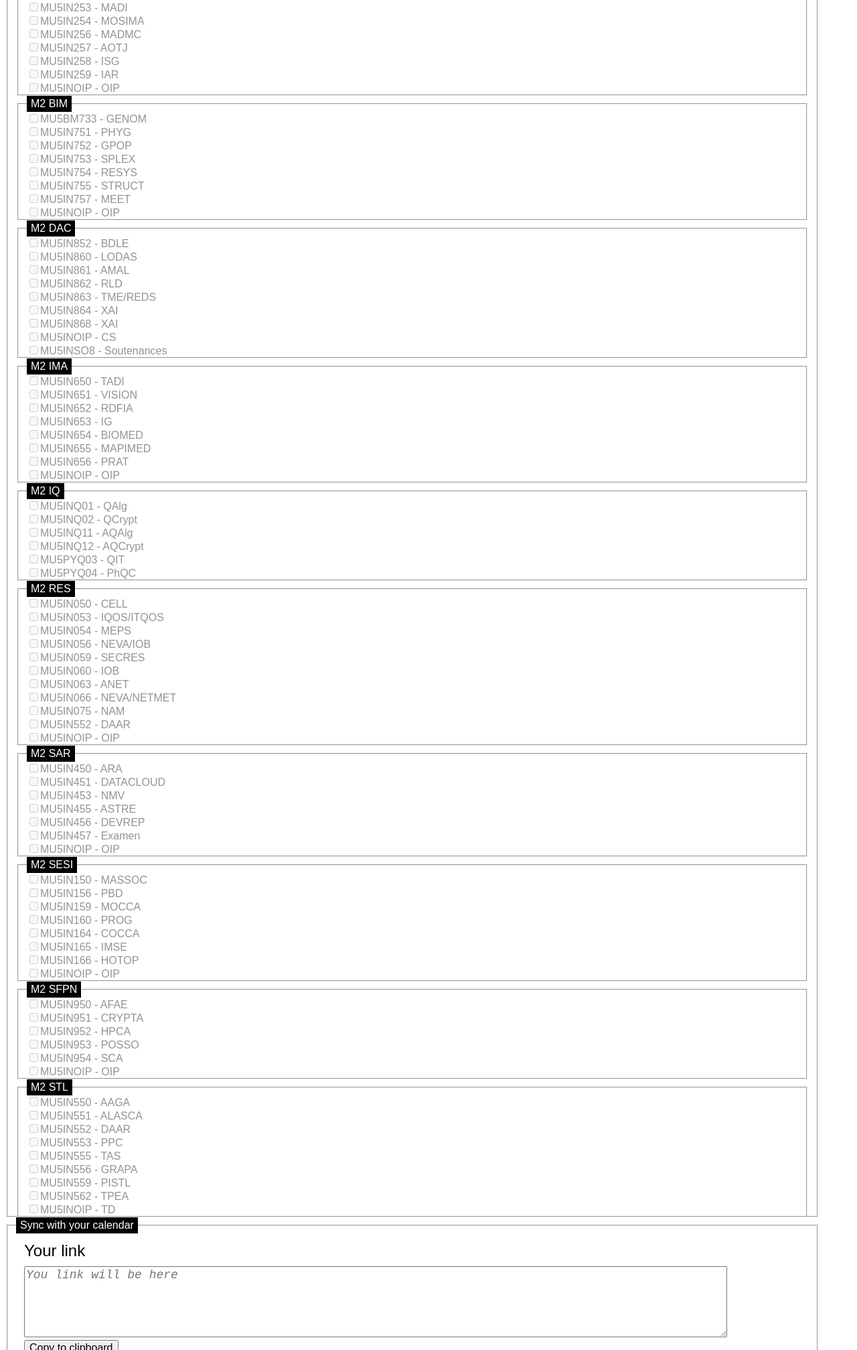
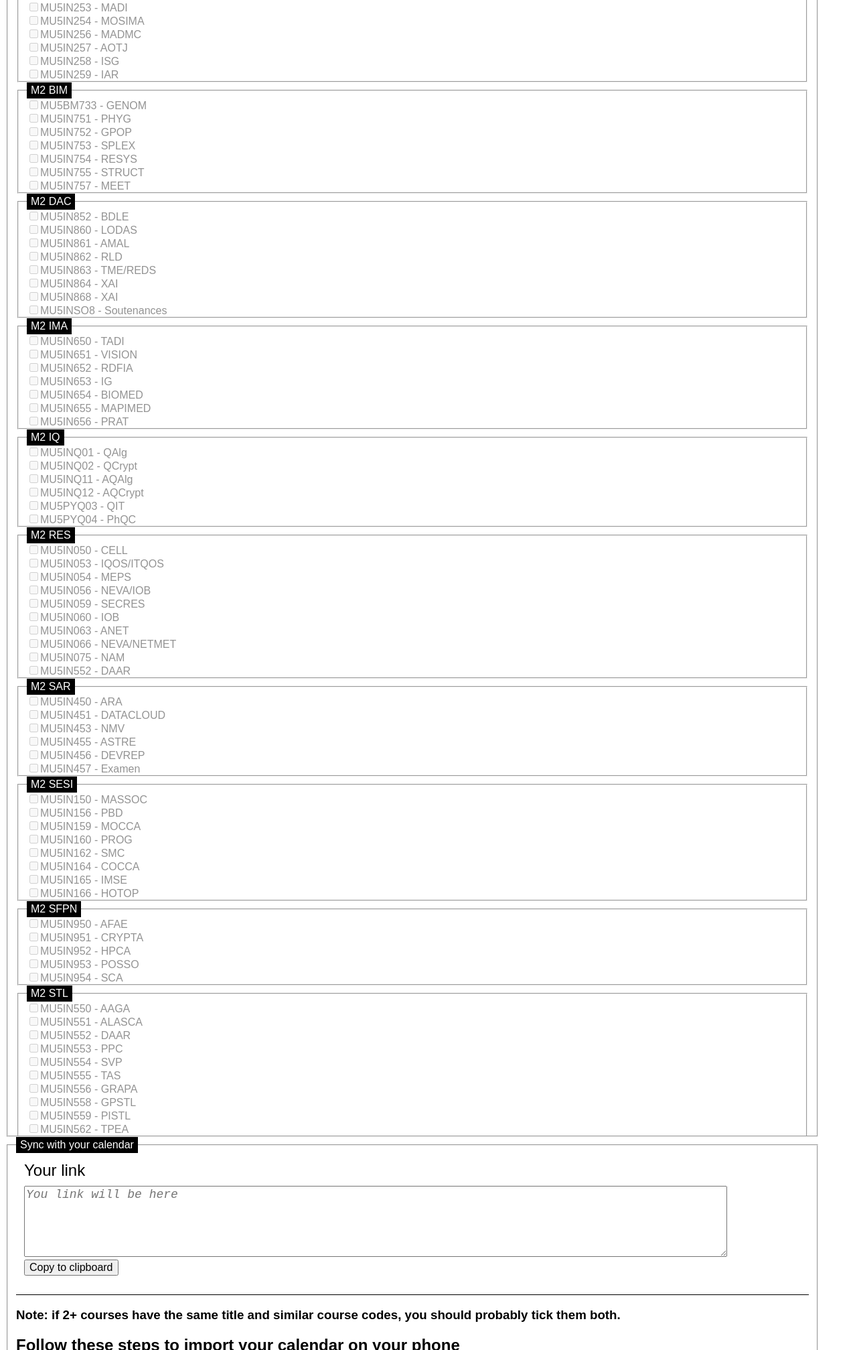
Before and after one commit to biskweet/MasterCal, a website: page index.html in a window 1280 px wide and 2222 px high. Shown: the part 2405-4420 px from the top of the page at 67% size. Drawn offline with Linux system fonts and the light colour scheme.

Commit message:
Removed OIP from available courses

```diff
--- a/index.html
+++ b/index.html
@@ -15,9 +15,9 @@
                 user-select: none;
             }
 
-	    div.steps * {
-		user-select: text !important;
-	    }
+            div.steps * {
+                user-select: text !important;
+            }
 
             .title-container {
                 font: 1rem 'Fira Sans', sans-serif;
@@ -218,6 +218,8 @@
                 resultInput.value += '&courses=' + Array.from(checkedCourses).map(checkbox => checkbox.id).join(',');
 
             resultInput.style.height = resultInput.scrollHeight + "px";
+
+            document.querySelector(".result-link-container button").innerHTML = "Copy to clipboard";
         };
 
         const saveToClipboard = (button) => {
@@ -346,7 +348,6 @@
                         <div><input type="checkbox" id="MU4IN203"><label for="MU4IN203">MU4IN203 - IHM</label></div>
                         <div><input type="checkbox" id="MU4IN204"><label for="MU4IN204">MU4IN204 - DJ</label></div>
                         <div><input type="checkbox" id="MU4IN210"><label for="MU4IN210">MU4IN210 - AROB</label></div>
-<!--                        <div><input type="checkbox" id="MU4LVAN2"><label for="MU4LVAN2" style="color:red">MU4LVAN2 - Anglais</label></div>-->
                     </fieldset>
                     <fieldset class="courses-category">
                         <legend>M1 BIM</legend>
@@ -366,7 +367,6 @@
                         <div><input type="checkbox" id="MU4IN812"><label for="MU4IN812">MU4IN812 - MLL</label></div>
                         <div><input type="checkbox" id="MU4IN813"><label for="MU4IN813">MU4IN813 - RITAL</label></div>
                         <div><input type="checkbox" id="MU4IN814"><label for="MU4IN814">MU4IN814 - DALAS</label></div>
-<!--                        <div><input type="checkbox" id="MU4LV001"><label for="MU4LV001" style="color:red">MU4LV001 - ANGLAIS</label></div>-->
                     </fieldset>
                     <fieldset class="courses-category">
                         <legend>M1 IMA</legend>
@@ -380,7 +380,6 @@
                         <div><input type="checkbox" id="MU4INQ02"><label for="MU4INQ02">MU4INQ02 - QPh</label></div>
                         <div><input type="checkbox" id="MU4INQ05"><label for="MU4INQ05">MU4INQ05 - QCLG</label></div>
                         <div><input type="checkbox" id="MU4INQ51"><label for="MU4INQ51">MU4INQ51 - QIIntro</label></div>
-<!--                        <div><input type="checkbox" id="MU4LV002"><label for="MU4LV002" style="color:red">MU4LV002 - Anglais</label></div>-->
                     </fieldset>
                     <fieldset class="courses-category">
                         <legend>M1 RES</legend>
@@ -439,7 +438,6 @@
                         <div><input type="checkbox" id="MU4IN507"><label for="MU4IN507">MU4IN507 - PC</label></div>
                         <div><input type="checkbox" id="MU4IN510"><label for="MU4IN510">MU4IN510 - PAF</label></div>
                         <div><input type="checkbox" id="MU4IN511"><label for="MU4IN511">MU4IN511 - OUV</label></div>
-<!--                        <div><input type="checkbox" id="MU4XAN01"><label for="MU4XAN01" style="color:red">MU4XAN01 - Anglais</label></div>-->
                     </fieldset>
                 </div>
                 <div class="courses-list" id="m2">
@@ -454,7 +452,6 @@
                         <div><input type="checkbox" id="MU5IN257"><label for="MU5IN257">MU5IN257 - AOTJ</label></div>
                         <div><input type="checkbox" id="MU5IN258"><label for="MU5IN258">MU5IN258 - ISG</label></div>
                         <div><input type="checkbox" id="MU5IN259"><label for="MU5IN259">MU5IN259 - IAR</label></div>
-                        <div><input type="checkbox" id="MU5INOIP"><label for="MU5INOIP">MU5INOIP - OIP</label></div>
                     </fieldset>
                     <fieldset class="courses-category">
                         <legend>M2 BIM</legend>
@@ -465,7 +462,6 @@
                         <div><input type="checkbox" id="MU5IN754"><label for="MU5IN754">MU5IN754 - RESYS</label></div>
                         <div><input type="checkbox" id="MU5IN755"><label for="MU5IN755">MU5IN755 - STRUCT</label></div>
                         <div><input type="checkbox" id="MU5IN757"><label for="MU5IN757">MU5IN757 - MEET</label></div>
-                        <div><input type="checkbox" id="MU5INOIP"><label for="MU5INOIP">MU5INOIP - OIP</label></div>
                     </fieldset>
                     <fieldset class="courses-category">
                         <legend>M2 DAC</legend>
@@ -476,7 +472,6 @@
                         <div><input type="checkbox" id="MU5IN863"><label for="MU5IN863">MU5IN863 - TME/REDS</label></div>
                         <div><input type="checkbox" id="MU5IN864"><label for="MU5IN864">MU5IN864 - XAI</label></div>
                         <div><input type="checkbox" id="MU5IN868"><label for="MU5IN868">MU5IN868 - XAI</label></div>
-                        <div><input type="checkbox" id="MU5INOIP"><label for="MU5INOIP">MU5INOIP - CS</label></div>
                         <div><input type="checkbox" id="MU5INSO8"><label for="MU5INSO8">MU5INSO8 - Soutenances</label></div>
                     </fieldset>
                     <fieldset class="courses-category">
@@ -488,7 +483,6 @@
                         <div><input type="checkbox" id="MU5IN654"><label for="MU5IN654">MU5IN654 - BIOMED</label></div>
                         <div><input type="checkbox" id="MU5IN655"><label for="MU5IN655">MU5IN655 - MAPIMED</label></div>
                         <div><input type="checkbox" id="MU5IN656"><label for="MU5IN656">MU5IN656 - PRAT</label></div>
-                        <div><input type="checkbox" id="MU5INOIP"><label for="MU5INOIP">MU5INOIP - OIP</label></div>
                     </fieldset>
                     <fieldset class="courses-category">
                         <legend>M2 IQ</legend>
@@ -511,7 +505,6 @@
                         <div><input type="checkbox" id="MU5IN066"><label for="MU5IN066">MU5IN066 - NEVA/NETMET</label></div>
                         <div><input type="checkbox" id="MU5IN075"><label for="MU5IN075">MU5IN075 - NAM</label></div>
                         <div><input type="checkbox" id="MU5IN552"><label for="MU5IN552">MU5IN552 - DAAR</label></div>
-                        <div><input type="checkbox" id="MU5INOIP"><label for="MU5INOIP">MU5INOIP - OIP</label></div>
                     </fieldset>
                     <fieldset class="courses-category">
                         <legend>M2 SAR</legend>
@@ -521,7 +514,6 @@
                         <div><input type="checkbox" id="MU5IN455"><label for="MU5IN455">MU5IN455 - ASTRE</label></div>
                         <div><input type="checkbox" id="MU5IN456"><label for="MU5IN456">MU5IN456 - DEVREP</label></div>
                         <div><input type="checkbox" id="MU5IN457"><label for="MU5IN457">MU5IN457 - Examen</label></div>
-                        <div><input type="checkbox" id="MU5INOIP"><label for="MU5INOIP">MU5INOIP - OIP</label></div>
                     </fieldset>
                     <fieldset class="courses-category">
                         <legend>M2 SESI</legend>
@@ -529,10 +521,10 @@
                         <div><input type="checkbox" id="MU5IN156"><label for="MU5IN156">MU5IN156 - PBD</label></div>
                         <div><input type="checkbox" id="MU5IN159"><label for="MU5IN159">MU5IN159 - MOCCA</label></div>
                         <div><input type="checkbox" id="MU5IN160"><label for="MU5IN160">MU5IN160 - PROG</label></div>
+                        <div><input type="checkbox" id="MU5IN162"><label for="MU5IN162">MU5IN162 - SMC</label></div>
                         <div><input type="checkbox" id="MU5IN164"><label for="MU5IN164">MU5IN164 - COCCA</label></div>
                         <div><input type="checkbox" id="MU5IN165"><label for="MU5IN165">MU5IN165 - IMSE</label></div>
                         <div><input type="checkbox" id="MU5IN166"><label for="MU5IN166">MU5IN166 - HOTOP</label></div>
-                        <div><input type="checkbox" id="MU5INOIP"><label for="MU5INOIP">MU5INOIP - OIP</label></div>
                     </fieldset>
                     <fieldset class="courses-category">
                         <legend>M2 SFPN</legend>
@@ -541,7 +533,6 @@
                         <div><input type="checkbox" id="MU5IN952"><label for="MU5IN952">MU5IN952 - HPCA</label></div>
                         <div><input type="checkbox" id="MU5IN953"><label for="MU5IN953">MU5IN953 - POSSO</label></div>
                         <div><input type="checkbox" id="MU5IN954"><label for="MU5IN954">MU5IN954 - SCA</label></div>
-                        <div><input type="checkbox" id="MU5INOIP"><label for="MU5INOIP">MU5INOIP - OIP</label></div>
                     </fieldset>
                     <fieldset class="courses-category">
                         <legend>M2 STL</legend>
@@ -549,11 +540,12 @@
                         <div><input type="checkbox" id="MU5IN551"><label for="MU5IN551">MU5IN551 - ALASCA</label></div>
                         <div><input type="checkbox" id="MU5IN552"><label for="MU5IN552">MU5IN552 - DAAR</label></div>
                         <div><input type="checkbox" id="MU5IN553"><label for="MU5IN553">MU5IN553 - PPC</label></div>
+                        <div><input type="checkbox" id="MU5IN554"><label for="MU5IN554">MU5IN554 - SVP</label></div>
                         <div><input type="checkbox" id="MU5IN555"><label for="MU5IN555">MU5IN555 - TAS</label></div>
                         <div><input type="checkbox" id="MU5IN556"><label for="MU5IN556">MU5IN556 - GRAPA</label></div>
+                        <div><input type="checkbox" id="MU5IN558"><label for="MU5IN558">MU5IN558 - GPSTL</label></div>
                         <div><input type="checkbox" id="MU5IN559"><label for="MU5IN559">MU5IN559 - PISTL</label></div>
                         <div><input type="checkbox" id="MU5IN562"><label for="MU5IN562">MU5IN562 - TPEA</label></div>
-                        <div><input type="checkbox" id="MU5INOIP"><label for="MU5INOIP">MU5INOIP - TD</label></div>
                     </fieldset>
                 </div>
             </fieldset>
--- a/utils/IsCourseEnglish.ts
+++ b/utils/IsCourseEnglishClass.ts
@@ -1,8 +1,8 @@
-const IsCourseEnglish = (code: string) => {
+const IsCourseEnglishClass = (code: string) => {
     return (
         code.slice(3, 5).toUpperCase() == 'LV' ||
         code.slice(3, 6) == "XAN"
     );
 }
 
-export { IsCourseEnglish };
+export { IsCourseEnglishClass };
```
Also changed, not shown: utils/IsCourseOIP.ts (added, +7 -0 lines).
